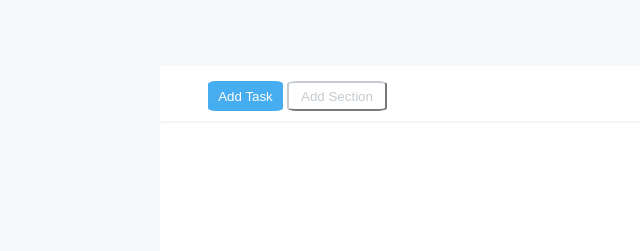
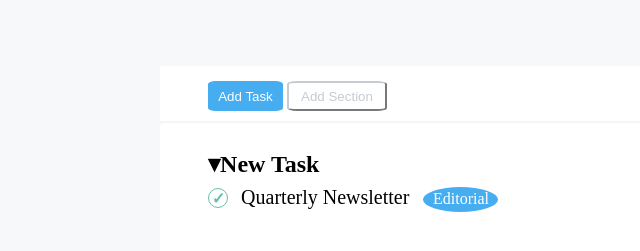
Before and after one commit to benjamin-scalari/html-css-toboolist, a plain HTML site: page index.html in a window 1280 px wide. Shown: the part 109-360 px from the top of the page, without its empty margins (0-640 px from the left). Drawn offline with Linux system fonts and the light colour scheme.

Commit message:
aggiunta prima task

```diff
--- a/assets/css/style.css
+++ b/assets/css/style.css
@@ -40,6 +40,7 @@ header h1{
   margin-left: 5%;
 }
 
+/* stile bottoni */
 .container button{
   margin-top: 15px;
 }
@@ -61,9 +62,50 @@ header h1{
   height: 30px;
   border-radius: 10%;
 }
+/* /stile bottoni */
 
 #line{
   margin-top: 10px;
   border-width: 2px;
   border-color: rgba(246, 248, 249, .1);
 }
+
+.container p{
+  margin-top: 25px;
+  font-size: 150%;
+}
+
+.circle{
+  width: 20px;
+  height: 20px;
+  color: rgb(101, 192, 169);
+  border-color: rgb(101, 192, 169);
+  border-top: 1px solid;
+  border-left: 1px solid;
+  border-right: 1px solid;
+  border-bottom: 1px solid;
+  border-radius: 50%;
+  margin-top: 10px;
+  display: inline-block;
+}
+
+.tick{
+  margin-left: 15%;
+}
+
+.tasks{
+  font-size: 125%;
+  margin-left: 1%;
+}
+
+.highlighted-text{
+  display: inline-block;
+  margin-left: 1%;
+  background-color: rgb(71, 173, 241);
+  color: white;
+  width: 75px;
+  height: 25px;
+  text-align: center;
+  padding-top: 3px;
+  border-radius: 50%;
+}
--- a/index.html
+++ b/index.html
@@ -22,7 +22,9 @@
 
   <main>
 
+    <!-- bottoni -->
     <div class="white-box">
+
       <div class="container">
         <button id="button-1">
           Add Task
@@ -32,8 +34,34 @@
           Add Section
         </button>
       </div>
+      <!-- /bottoni -->
 
       <hr id="line">
+
+      <div class="container">
+        <p>
+          <strong>
+            &#9662;New Task
+          </strong>
+        </p>
+
+          <div class="circle">
+            <span class="tick">
+              <strong>
+                &#10003;
+              </strong>
+            </span>
+          </div>
+
+          <span class="tasks">
+            Quarterly Newsletter
+          </span>
+
+          <div class="highlighted-text">
+            Editorial
+          </div>
+
+      </div>
 
     </div>
 
@@ -41,3 +69,5 @@
 
 </body>
 </html>
+<!-- &#11198; x-->
+<!-- &#10003; v-->
```
